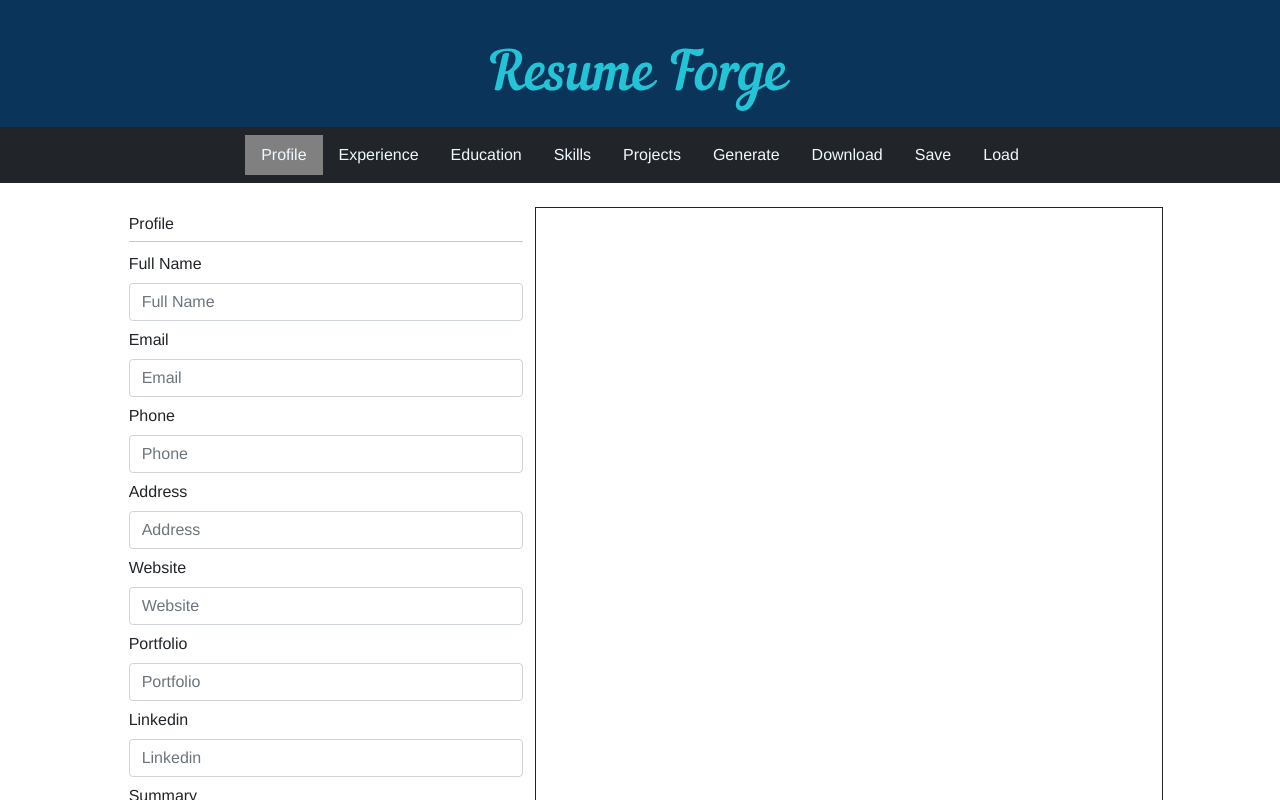
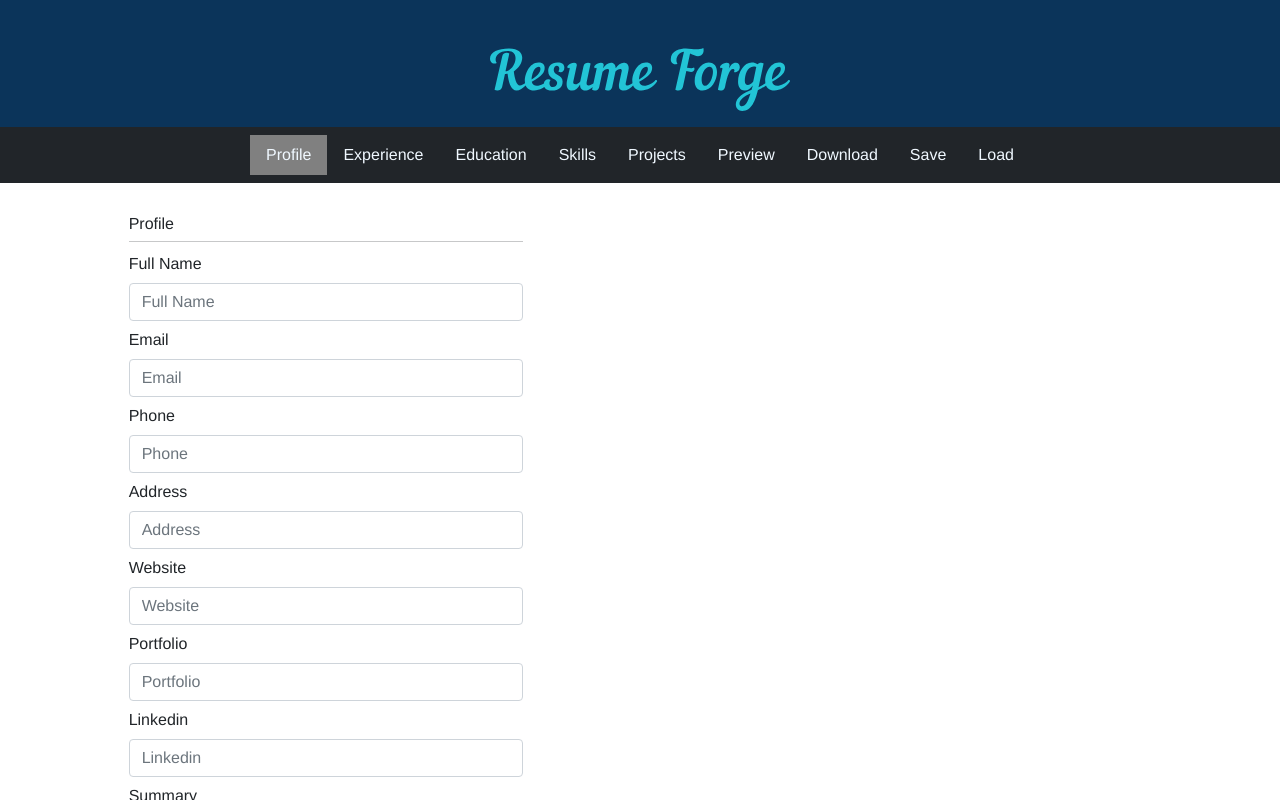
Before and after one commit to zainaftab44/ResumeMaker, a Vue app: page / in a window 1280 px wide. Shown: the top 800 px of the page. Built offline with nearby package versions, Linux system fonts and the light colour scheme.

Commit message:
updated UI moved preview to new tab

```diff
--- a/src/App.vue
+++ b/src/App.vue
@@ -26,7 +26,11 @@
             </a>
             <hr />
           </span>
-          <span class="nav-item pt-2">
+          <!-- <span class="nav-item pt-2">
+            <a href="#" class="nav-link" @click.prevent="preview">Preview</a>
+            <hr />
+          </span> -->
+          <span class="nav-item pt-2" v-if="current=='Preview'">
             <a href="#" class="nav-link" @click.prevent="create">Generate</a>
             <hr />
           </span>
@@ -50,7 +54,7 @@
       <div class="col">
         <div class="container-fluid">
           <div class="row mt-4">
-            <div class="col-lg-4 offset-lg-1 col-md-12 col-sm-12">
+            <div :class="[{'col-lg-4':(current !== 'Preview')},{'offset-lg-1' :(current !== 'Preview')},{'col-md-12' :true},{'col-sm-12':true}]">
               <div v-if="current == 'Profile'">
                 <Profile :profile="profile" />
               </div>
@@ -115,6 +119,11 @@
                   <hr />
                 </span>
               </div>
+              <div v-else-if="current == 'Preview'" style="width:70%; margin: 0 auto;text-align: justify; border: solid 1px;border-padding: 3px;min-height: 29.7cm;">
+                  <!-- Data -->
+                  <!-- <pre>{{$data}}</pre> -->
+                  <Preview :data="$data" />
+              </div>
               <!-- <div v-else-if="current == 'Certifications'">
                 <div class="accordion" id="certificates">
                   <Certifications
@@ -129,21 +138,6 @@
                   <hr />
                 </span>
               </div>-->
-            </div>
-            <div
-              class="col-lg-6 col-md-12 col-sm-12"
-              style="
-                text-align: justify;
-                border: solid 1px;
-                border-padding: 3px;
-                min-height: 29.7cm;
-              "
-            >
-              <!-- Data -->
-              <!-- <pre>{{$data}}</pre> -->
-              <keep-alive>
-                <Preview :data="$data" />
-              </keep-alive>
             </div>
           </div>
         </div>
@@ -220,6 +214,7 @@ export default {
         "Education",
         "Skills",
         "Projects",
+        "Preview"
         // "Certifications",
       ],
       current: "Profile",
```
